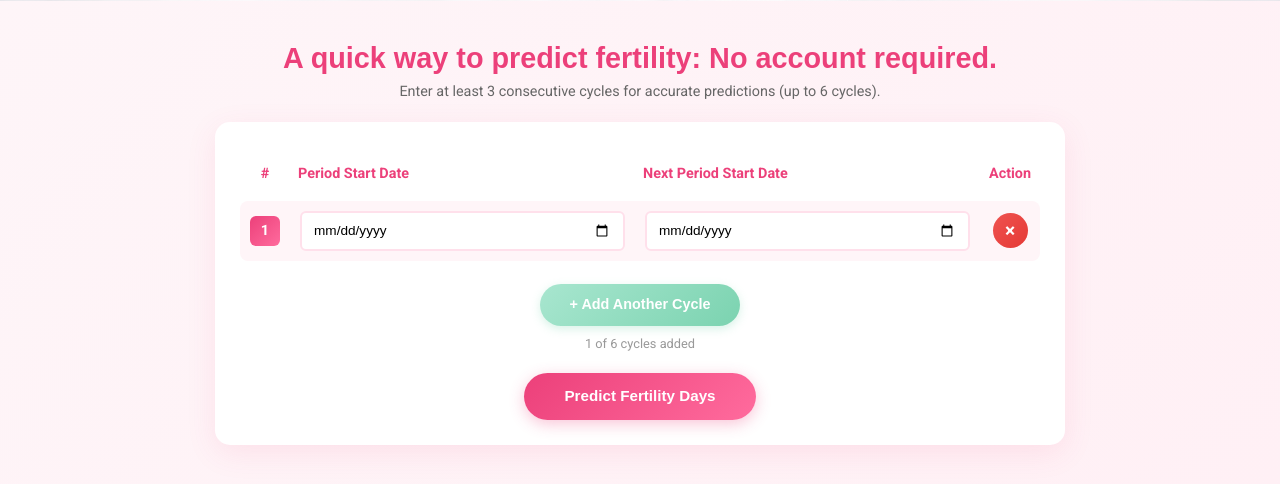
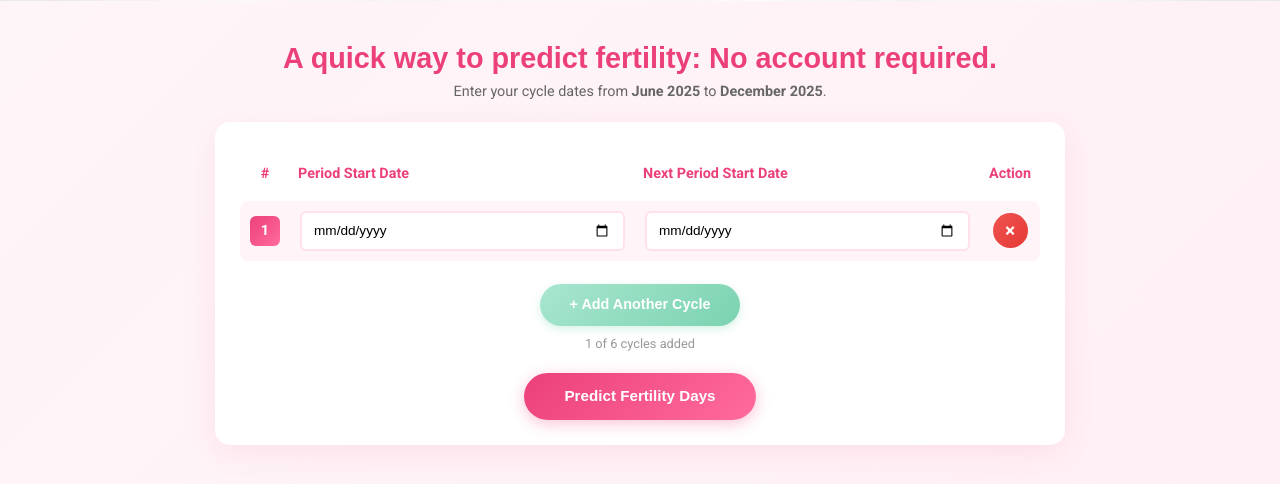
Before and after one commit to kinggiddy1/safedaystracker, a PHP site: page /fertility/ in a window 1280 px wide. Shown: the part 719-1203 px from the top of the page. Run offline with PHP 8.4, Linux system fonts and the light colour scheme.

Commit message:
the full project

```diff
--- a/index.php
+++ b/index.php
@@ -107,10 +107,9 @@ $pastMonthYear = date('F Y', strtotime('-6 months'));
      A <strong>quick</strong> way to predict fertility: No account required.
   </h2>
   <p style="color: #666; font-size: 0.9em; margin: 0;">
-        Enter at least 3 consecutive cycles for accurate predictions (up to 6 cycles).
+    Enter your cycle dates from <strong><?= $pastMonthYear; ?></strong> to <strong><?= $currentMonthYear; ?></strong>.
   </p>
     </div>
-
     <!-- Form Card -->
     <div style="background: white; border-radius: 15px; padding: 25px; box-shadow: 0 8px 30px rgba(236, 64, 122, 0.1);">
 
```
Lines whose indentation alone changed are shown as unchanged.
